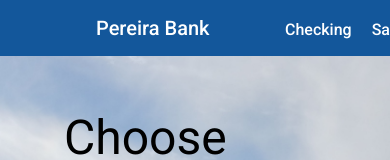
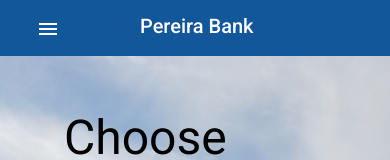
Before and after one commit to iagosergiop93/online-banking, an Angular app in the folder web/online-bank/: page / in a window 390 px wide. Shown: the top 160 px of the page. Built offline with nearby package versions, Linux system fonts and the light colour scheme.

Commit message:
Responsive header

```diff
--- a/web/online-bank/src/app/app.component.html
+++ b/web/online-bank/src/app/app.component.html
@@ -1,5 +1,7 @@
-<app-header-responsive></app-header-responsive>
+<div class="app-container">
+    <app-header-responsive></app-header-responsive>
 
-<router-outlet></router-outlet>
+    <router-outlet></router-outlet>
 
-<app-footer-responsive></app-footer-responsive>
+    <app-footer-responsive></app-footer-responsive>
+</div>
--- a/web/online-bank/src/app/app.component.scss
+++ b/web/online-bank/src/app/app.component.scss
@@ -0,0 +1,5 @@
+.app-container {
+    margin: 0;
+    padding: 0;
+    position: relative;
+}
--- a/web/online-bank/src/app/components/header-responsive/header-responsive.component.scss
+++ b/web/online-bank/src/app/components/header-responsive/header-responsive.component.scss
@@ -9,6 +9,7 @@ mat-toolbar {
 }
 
 .header-content {
+	position: relative;
 	padding: 0 5rem;
 	width: 100%;
 	max-width: $content-width;
@@ -28,6 +29,7 @@ mat-toolbar {
 	}
 
 	.items-box {
+		display: inline-block;
 		display: inline-block;
 		width: 50%;
 		text-align: right;
@@ -64,36 +66,28 @@ mat-toolbar {
 }
 
 @media(max-width: 700px) {
-	.items-box {
-		display: none;
-	}
+	.header-content {
+		padding: 0;
 
-	.toggle-items {
-		display: flex;
-		flex-direction: column;
+		.toggle-title {
 
-		.items {
-			width: 100%;
-		}
-	}
+			.toggle-btn {
+				display: inline-block;
+			}
 
-	.head-spacer {
-		display: none;
-	}
-
-	.toggle-title {
-		left: 0;
-		position: relative;
-		padding: 1rem 0;
-
-		.toggle-btn {
-			display: inline-block;
-			width: 5rem;
+			.title {
+				position: absolute;
+				left: calc(50% - 55px);
+			}
 		}
 
-		.title {
-			display: inline-block;
-			width: 50%;
+		.items-box {
+			display: none;
+		}
+
+		.toggle-items mat-toolbar-row:hover {
+			background-color: $primary;
+			cursor: pointer;
 		}
 	}
 }
```
